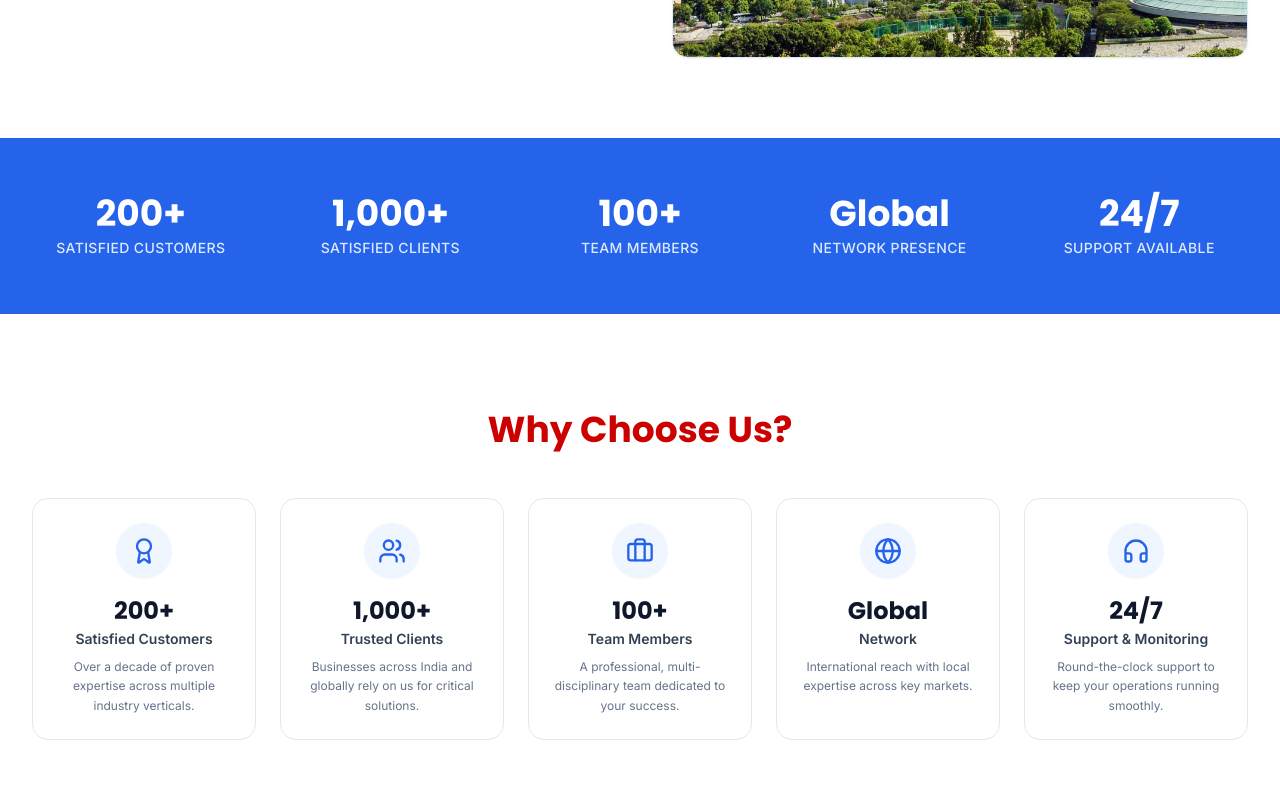
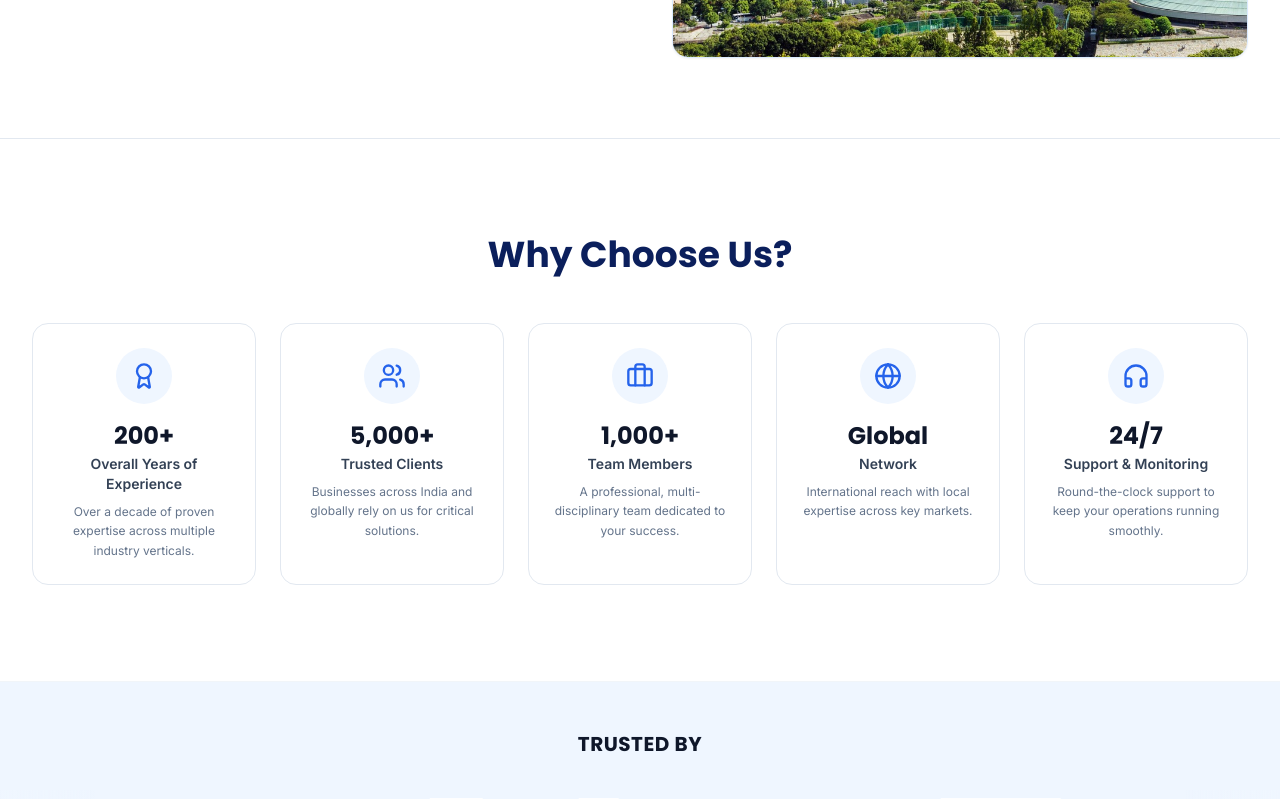
Before and after one commit to Abhishek6122008/indus-website, a Next.js app: page / in a window 1280 px wide. Shown: the part 4420-5219 px from the top of the page. Built offline with nearby package versions, Linux system fonts and the light colour scheme; no server answers.

Commit message:
feat: update stats, remove blue stats ribbon, restyle Why Choose Us
- Update stats sitewide: 200+ overall years, 5,000+ trusted clients, 1,000+ team members
- Remove blue StatsBar ribbon from homepage
- Why Choose Us heading to brand navy; add divider above section

```diff
--- a/src/app/page.jsx
+++ b/src/app/page.jsx
@@ -3,7 +3,6 @@ import { WhoWeAreSection } from '@/components/sections/home/WhoWeAreSection'
 import { PartnersStrip } from '@/components/sections/home/PartnersStrip'
 import { TrustedByStrip } from '@/components/sections/home/TrustedByStrip'
 import { BusinessesGrid } from '@/components/sections/home/BusinessesGrid'
-import { StatsBar } from '@/components/sections/home/StatsBar'
 import { WhyChooseUs } from '@/components/sections/home/WhyChooseUs'
 import { Testimonials } from '@/components/sections/home/Testimonials'
 import { ContactCTA } from '@/components/sections/home/ContactCTA'
@@ -15,7 +14,6 @@ export default function HomePage() {
       <WhoWeAreSection />
       <PartnersStrip />
       <BusinessesGrid />
-      <StatsBar />
       <WhyChooseUs />
       <TrustedByStrip />
       <Testimonials />
--- a/src/components/sections/ResourcesClient.jsx
+++ b/src/components/sections/ResourcesClient.jsx
@@ -78,10 +78,10 @@ const GUIDES = [
     file: '/files/indus-corporate-deck.pdf',
     summary: 'An overview of The Indus Group of Co. covering the company\'s history, organizational structure, mission and vision, and the four business verticals: Logistics, Enterprise Solutions, Skill Development, and Real Estate. Includes the full company presentation deck.',
     highlights: [
-      '14+ years of industry experience',
+      '200+ overall years of experience',
       'Operations across Logistics, Enterprise Solutions, Skill Development, and Real Estate',
       'Mission: Delivering industry-leading solutions with reliability, innovation, and integrity',
-      '1,000+ clients served across sectors',
+      '5,000+ trusted clients across sectors',
       'MSME-focused approach to business empowerment',
     ],
   },
@@ -117,7 +117,7 @@ const GUIDES = [
     summary: 'The official Indus Group client brochure designed for partnership introductions, business meetings, and tender submissions. Covers all five verticals with key service highlights and contact information.',
     highlights: [
       'Professional overview of all five business verticals',
-      'Key statistics: 14+ years, 1,000+ clients, 100+ team members',
+      'Key statistics: 200+ overall years of experience, 5,000+ trusted clients, 1,000+ team members',
       'Service capabilities and USPs per vertical',
       'Contact details and social channels',
     ],
--- a/src/components/sections/about/KeyStats/index.jsx
+++ b/src/components/sections/about/KeyStats/index.jsx
@@ -1,7 +1,7 @@
 const stats = [
-  { value: '14+', label: 'Years of Excellence', detail: 'Serving clients since 2010' },
-  { value: '1,000+', label: 'Clients Served', detail: 'Across industries nationwide' },
-  { value: '100+', label: 'Team Members', detail: 'Experts across all verticals' },
+  { value: '200+', label: 'Overall Years of Experience', detail: 'Combined across our leadership' },
+  { value: '5,000+', label: 'Trusted Clients', detail: 'Across industries nationwide' },
+  { value: '1,000+', label: 'Team Members', detail: 'Experts across all verticals' },
   { value: 'Global', label: 'Network Reach', detail: 'International trade connections' },
   { value: '24/7', label: 'Support Available', detail: 'Always on for our clients' },
 ]
--- a/src/components/sections/home/StatsBar/index.jsx
+++ b/src/components/sections/home/StatsBar/index.jsx
@@ -1,14 +1,14 @@
 const stats = [
-  { value: '200+', label: 'Satisfied Customers' },
-  { value: '1,000+', label: 'Satisfied Clients' },
-  { value: '100+', label: 'Team Members' },
+  { value: '200+', label: 'Overall Years of Experience' },
+  { value: '5,000+', label: 'Trusted Clients' },
+  { value: '1,000+', label: 'Team Members' },
   { value: 'Global', label: 'Network Presence' },
   { value: '24/7', label: 'Support Available' },
 ]
 
 export function StatsBar() {
   return (
-    <section className="bg-blue-600 py-14">
+    <section className="bg-[#0b1f5c] py-14">
       <div className="max-w-7xl mx-auto px-4 sm:px-6 lg:px-8">
         <div className="grid grid-cols-2 md:grid-cols-3 lg:grid-cols-5 gap-8 text-center">
           {stats.map((stat) => (
--- a/src/components/sections/home/WhyChooseUs/index.jsx
+++ b/src/components/sections/home/WhyChooseUs/index.jsx
@@ -4,18 +4,18 @@ const reasons = [
   {
     icon: Award,
     stat: '200+',
-    label: 'Satisfied Customers',
+    label: 'Overall Years of Experience',
     desc: 'Over a decade of proven expertise across multiple industry verticals.',
   },
   {
     icon: Users,
-    stat: '1,000+',
+    stat: '5,000+',
     label: 'Trusted Clients',
     desc: 'Businesses across India and globally rely on us for critical solutions.',
   },
   {
     icon: Briefcase,
-    stat: '100+',
+    stat: '1,000+',
     label: 'Team Members',
     desc: 'A professional, multi-disciplinary team dedicated to your success.',
   },
@@ -35,10 +35,10 @@ const reasons = [
 
 export function WhyChooseUs() {
   return (
-    <section className="section-padding bg-white">
+    <section className="section-padding bg-white border-t border-slate-200">
       <div className="max-w-7xl mx-auto px-4 sm:px-6 lg:px-8">
         <div className="text-center mb-12">
-          <h2 className="text-3xl md:text-4xl font-bold font-heading text-[#c00]">
+          <h2 className="text-3xl md:text-4xl font-bold font-heading text-[#0b1f5c]">
             Why Choose Us?
           </h2>
         </div>
```
